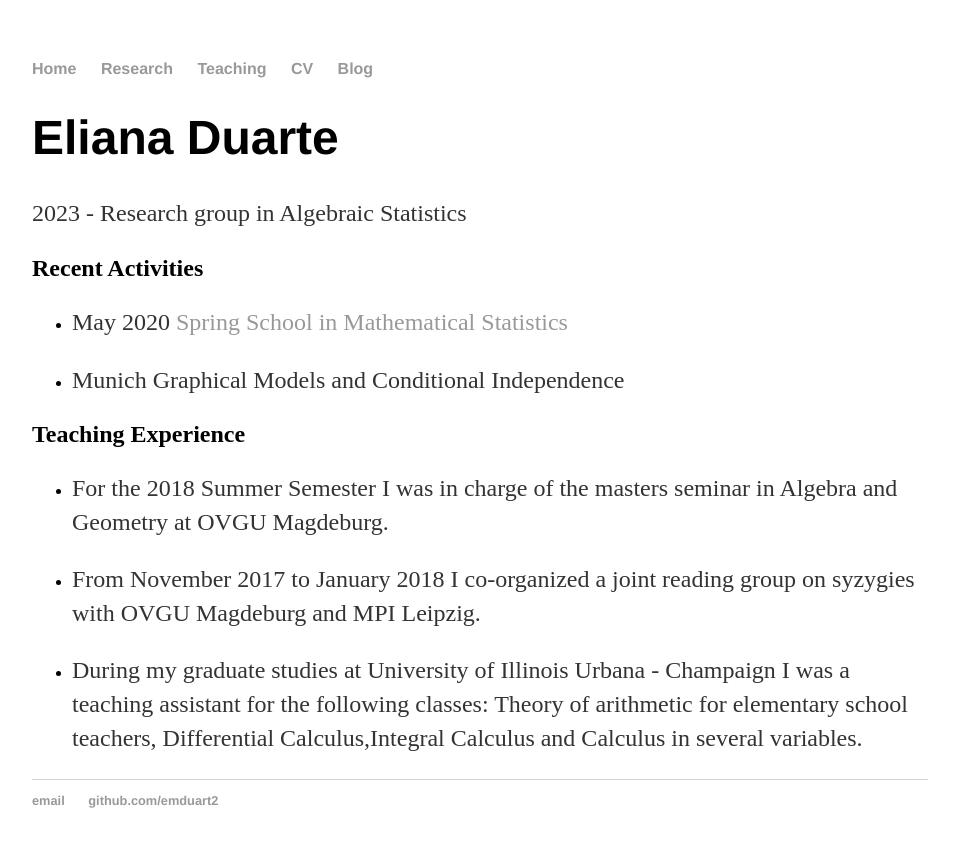
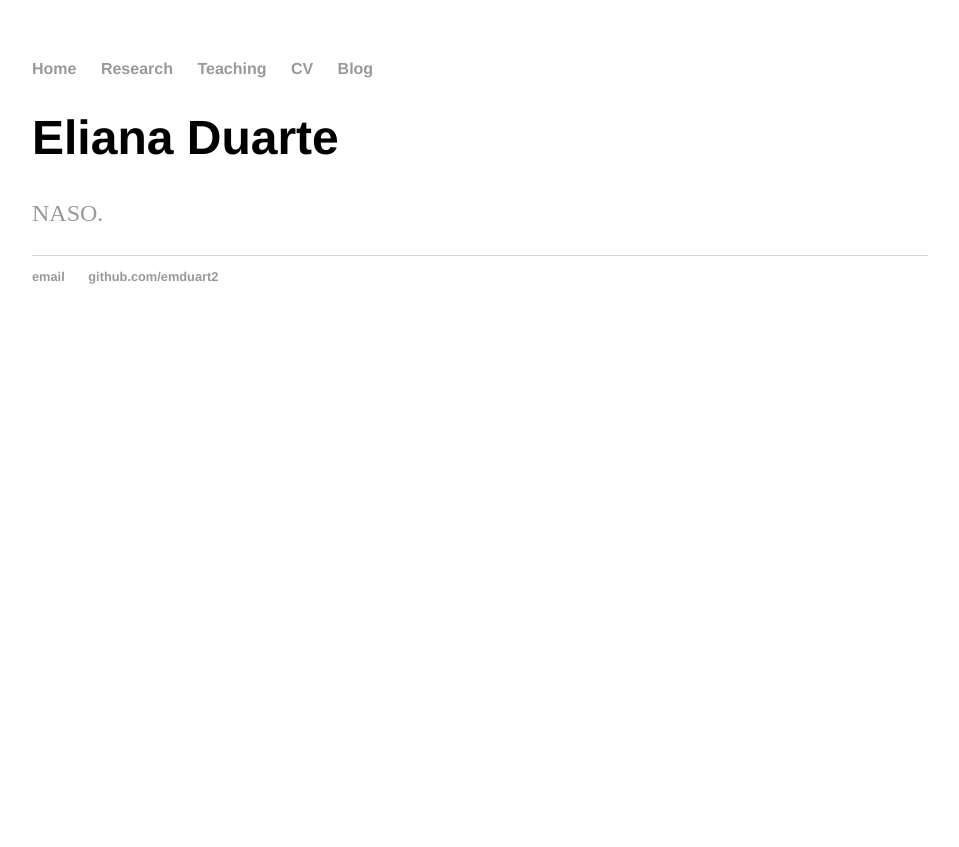
Before and after one commit to emduart2/emduart2.github.io, a Jekyll site: the page built from cv/index.md, in a window 1280 px wide. Shown: the top 847 px of the page, without its empty margins (160-1119 px from the left). Built offline with Jekyll 4.4.1, drawn with Linux system fonts in a browser that asks for light colours.

Commit message:
updates on content

```diff
--- a/cv/index.md
+++ b/cv/index.md
@@ -4,22 +4,5 @@ title: CV
 ---
 
 # Eliana Duarte
-2023 - Research group in Algebraic Statistics
 
-## Recent Activities
-
-* May 2020 [Spring School in Mathematical Statistics](https://www.mis.mpg.de/calendar/conferences/2020/ssms2020.html)
-
-* Munich Graphical Models and Conditional Independence
-
-## Teaching Experience
-
-* For the 2018 Summer Semester I was in charge of the masters seminar in Algebra and Geometry
-at OVGU Magdeburg.
-
-* From November 2017 to January 2018 I co-organized a joint reading group on syzygies with
-OVGU Magdeburg and MPI Leipzig.
-
-* During my graduate studies at University of Illinois Urbana - Champaign I was a
-teaching assistant for the following classes: Theory of arithmetic for elementary school teachers, Differential Calculus,Integral Calculus and
-Calculus in several variables.
+[NASO.]({{ site.url }}/assets/CV/main-25-march-Duarte.pdf)
```
Also changed, not shown: about/index.md (+13 -5 lines), index.md (+5 -4 lines), teaching/index.md (+5 -4 lines), 2 other files.
